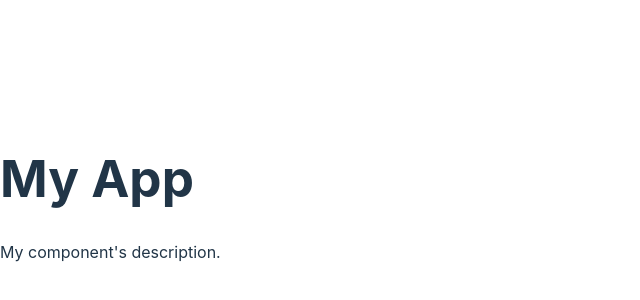
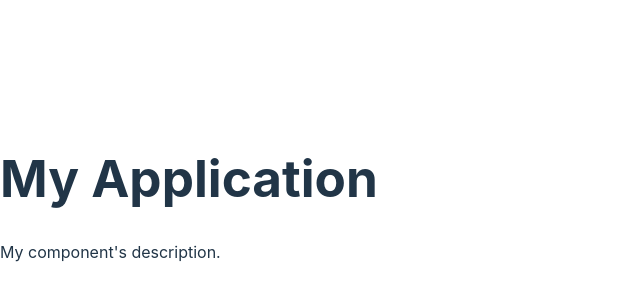
Before and after one commit to DanielVaega/app1, a React (Vite) app: page / in a window 1280 px wide. Shown: the part 202-502 px from the top of the page, without its empty margins (0-640 px from the left). Built offline with nearby package versions, Linux system fonts and the light colour scheme.

Commit message:
changed output title to "My Application"

```diff
--- a/src/main.jsx
+++ b/src/main.jsx
@@ -6,7 +6,7 @@ import './index.css'
 ReactDOM.createRoot(document.getElementById('root')).render(
   <React.StrictMode>
     <MyComponent
-      title={"My App"}
+      title={"My Application"}
       description={ "My component's description." }
     />
   </React.StrictMode>,
```
